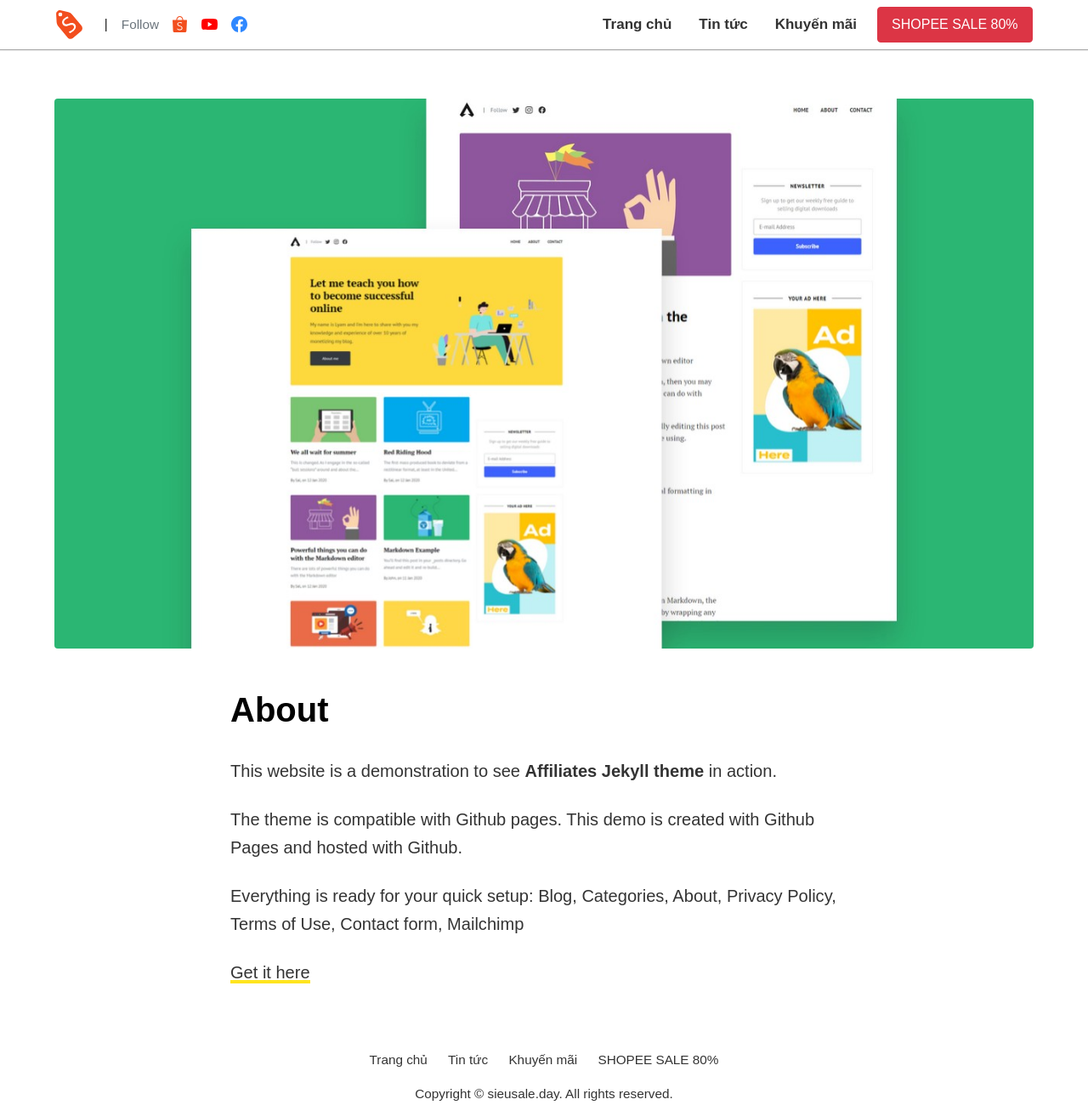
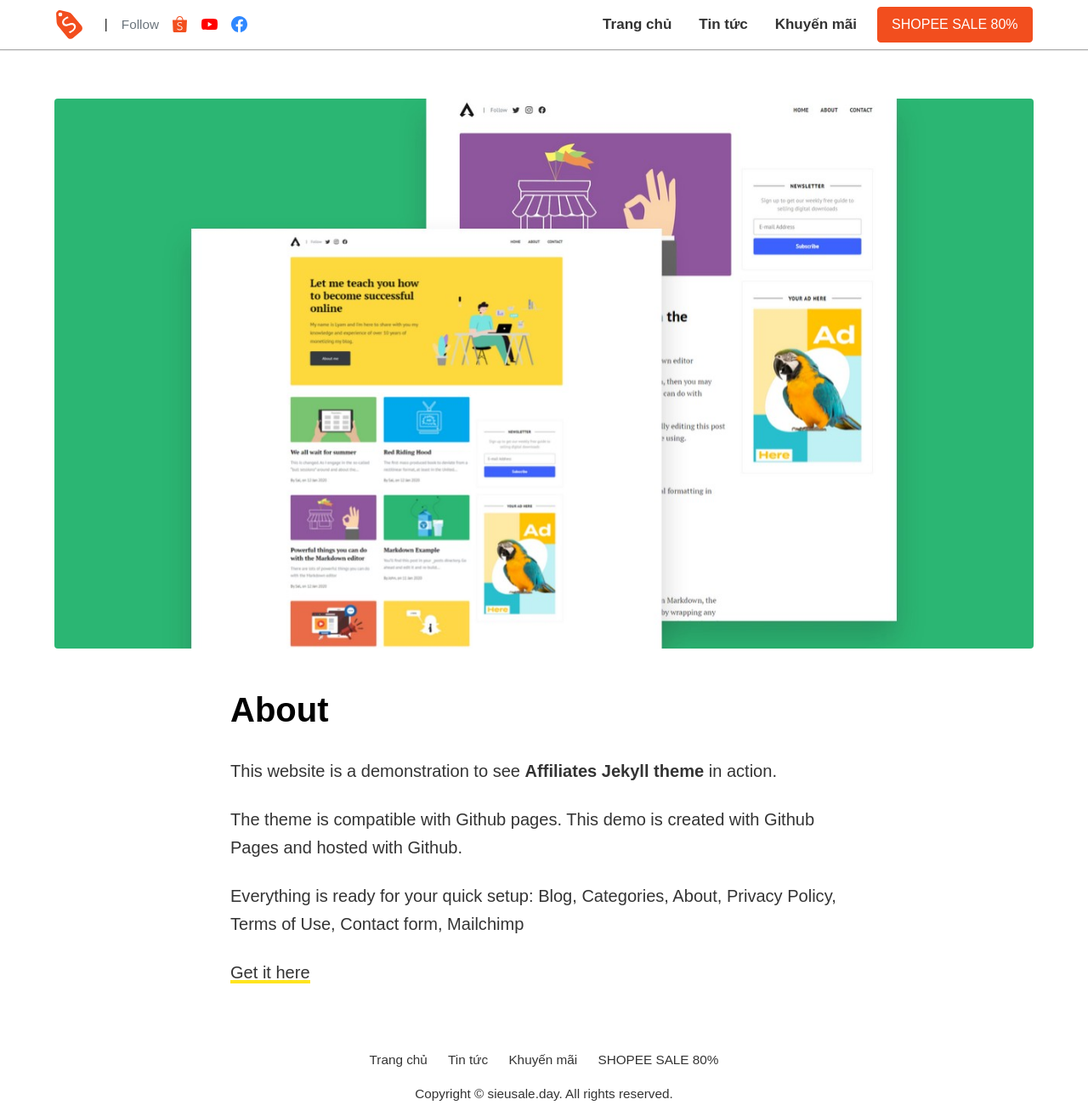
Before and after one commit to hocbaicungcon/sieusale, a Jekyll site: the page built from pages/about.md, in a window 1280 px wide and 1300 px high. Shown: the whole window at 85% size. Built offline with Jekyll 4.4.1, drawn with Linux system fonts in a browser that asks for light colours.

Commit message:
Update custom.css

```diff
--- a/assets/css/custom.css
+++ b/assets/css/custom.css
@@ -33,6 +33,7 @@ img {
 }
 
 
-.ml-2 btn .btn-danger .text-white .px-3 {
-    background: #F24E1E;
+.btn-danger {
+    background-color: #F24E1E;
+    border-color: #F24E1E;;
 }
```
